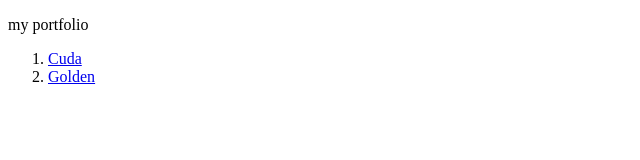
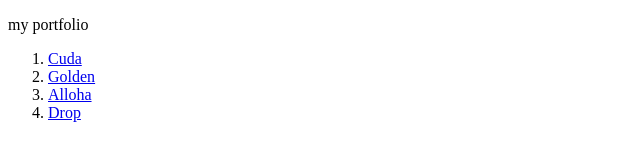
Before and after one commit to anonimQwerty/myportfolio.github.io, a plain HTML site: page index.html in a window 1280 px wide. Shown: the whole page, without its empty margins (0-640 px from the left). Drawn offline with Linux system fonts and the light colour scheme.

Commit message:
Update index.html

```diff
--- a/index.html
+++ b/index.html
@@ -10,6 +10,8 @@
 	<ol>
 		<li><a href="cuda/index.html">Cuda</a></li>
 		<li><a href="golden/index.html">Golden</a></li>
+		<li><a href="alloha/index.html">Alloha</a></li>
+		<li><a href="drop/index.html">Drop</a></li>
 	</ol>
 </body>
 </html>
```
